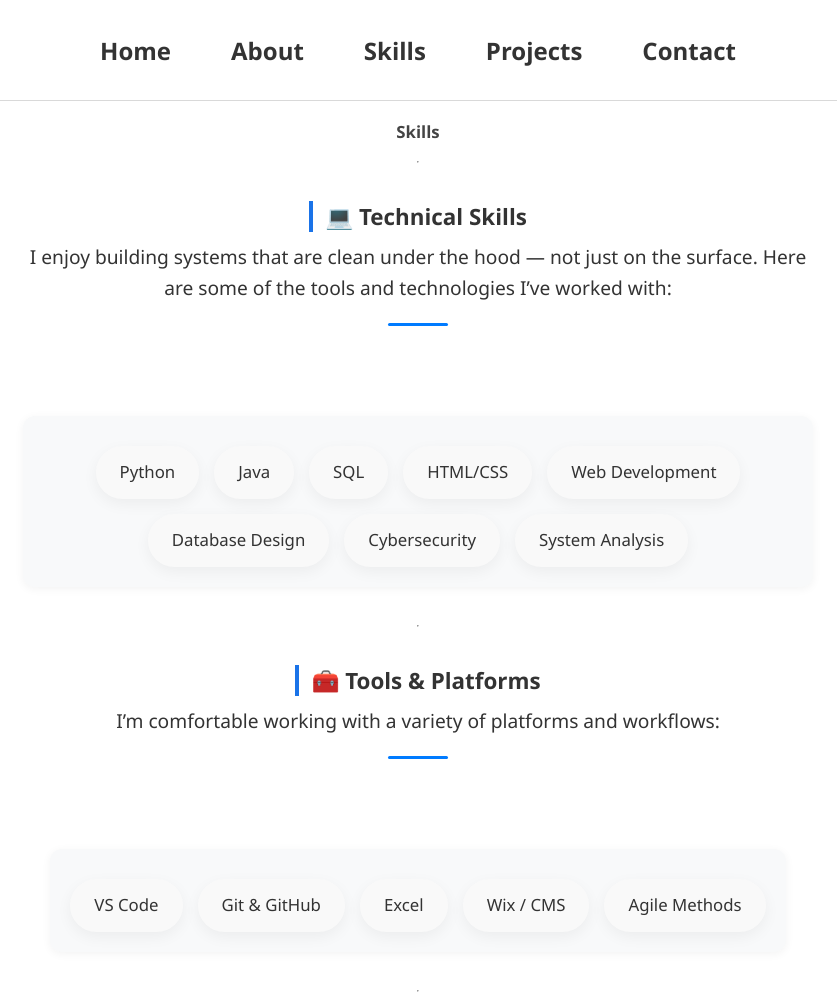
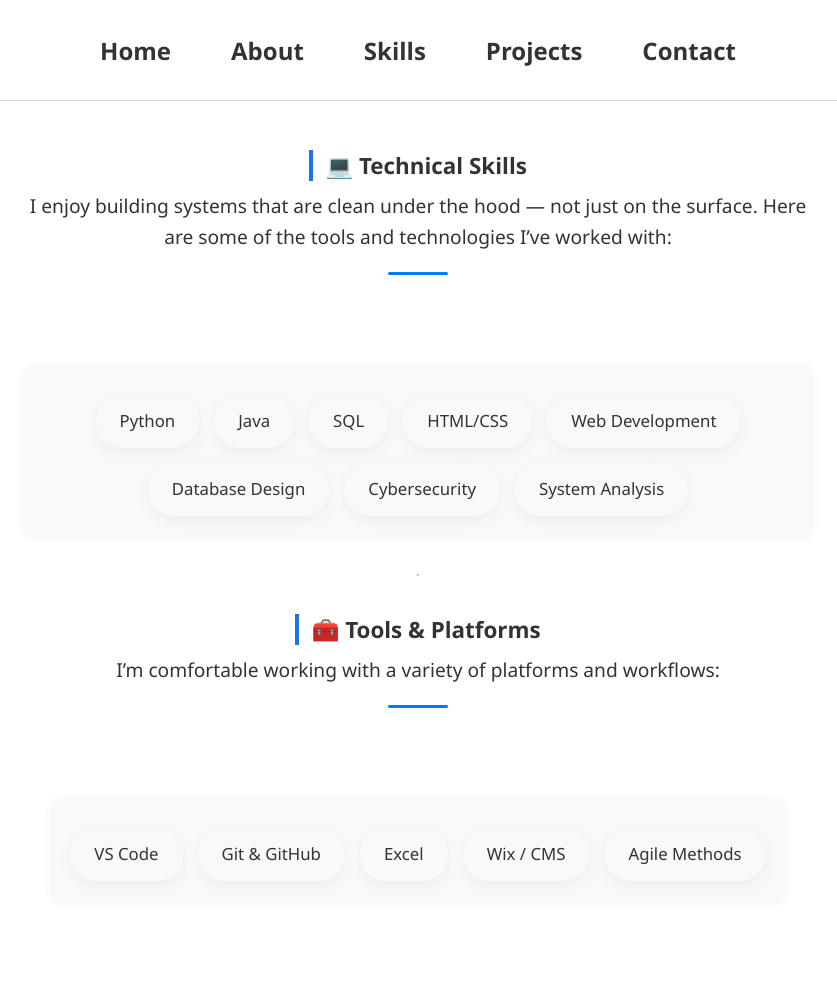
Before and after one commit to masontatafu/masontatafu.github.io, a Jekyll site: the page built from skills.md, in a window 1280 px wide and 1000 px high. Shown: the whole window, without its empty margins (222-1059 px from the left). Built offline with Jekyll 4.4.1, drawn with Linux system fonts in a browser that asks for light colours.

Commit message:
Update skills.md

```diff
--- a/skills.md
+++ b/skills.md
@@ -1,11 +1,6 @@
 ---
 title: "Skills"
 layout: default
----
-
-# Skills
-{:.page-title}
-
 ---
 
 ## 💻 Technical Skills
@@ -31,10 +26,8 @@ I enjoy building systems that are clean under the hood — not just on the surfa
 
 ## 🧰 Tools & Platforms
 {:.about-header}
-
 I’m comfortable working with a variety of platforms and workflows:
 {:.skills-section}
-
 <div class="about-section">
   <div class="skills-grid">
     <span class="skill-tag">VS Code</span>
@@ -44,5 +37,3 @@ I’m comfortable working with a variety of platforms and workflows:
     <span class="skill-tag">Agile Methods</span>
   </div>
 </div>
-
----
```
